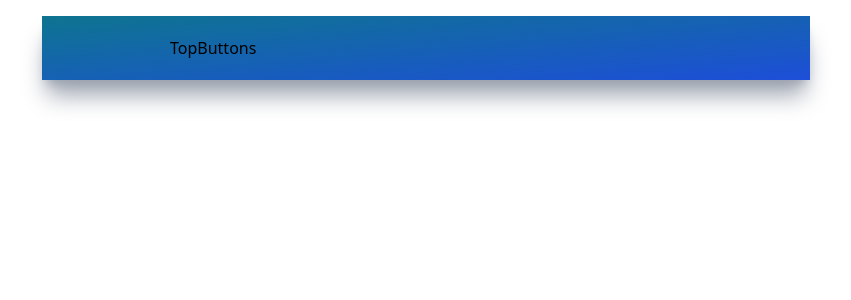
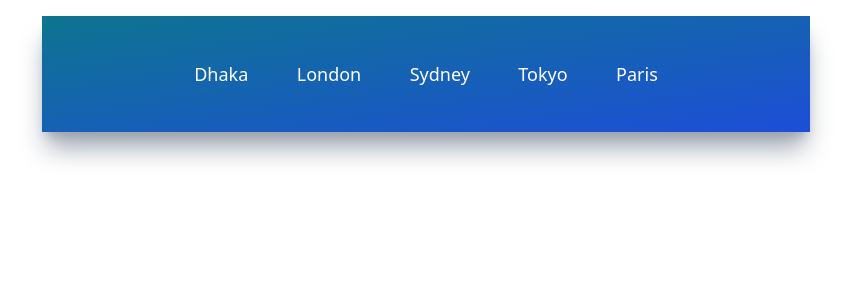
Before and after one commit to rafidmahin20/weatherforecast, a React (Create React App) app in the folder react-weather-app/: page / in a window 1280 px wide. Shown: the top 300 px of the page, without its empty margins (214-1065 px from the left). Built offline with nearby package versions, Linux system fonts and the light colour scheme.

Commit message:
editing topbutton component

```diff
--- a/react-weather-app/src/Components/TopButtons.js
+++ b/react-weather-app/src/Components/TopButtons.js
@@ -1,9 +1,35 @@
 import React from 'react'
 
 function TopButtons() {
+    const cities = [
+        {
+            id: 1,
+            title: "Dhaka"
+        },
+        {
+            id: 2,
+            title: "London"
+        },
+        {
+            id: 3,
+            title: "Sydney"
+        },
+        {
+            id: 4,
+            title: "Tokyo"
+        },
+        {
+            id: 5,
+            title: "Paris"
+        }
+    ]
   return (
-    <div>TopButtons</div>
+    <div className="flex items-center justify-around my-6">
+        {cities.map((city) => (
+            <button key={city.id} className="text-white text-lg font-medium">{city.title}</button>
+        ))}
+    </div>
   )
 }
 
-export default TopButtons
+export default TopButtons;
```
